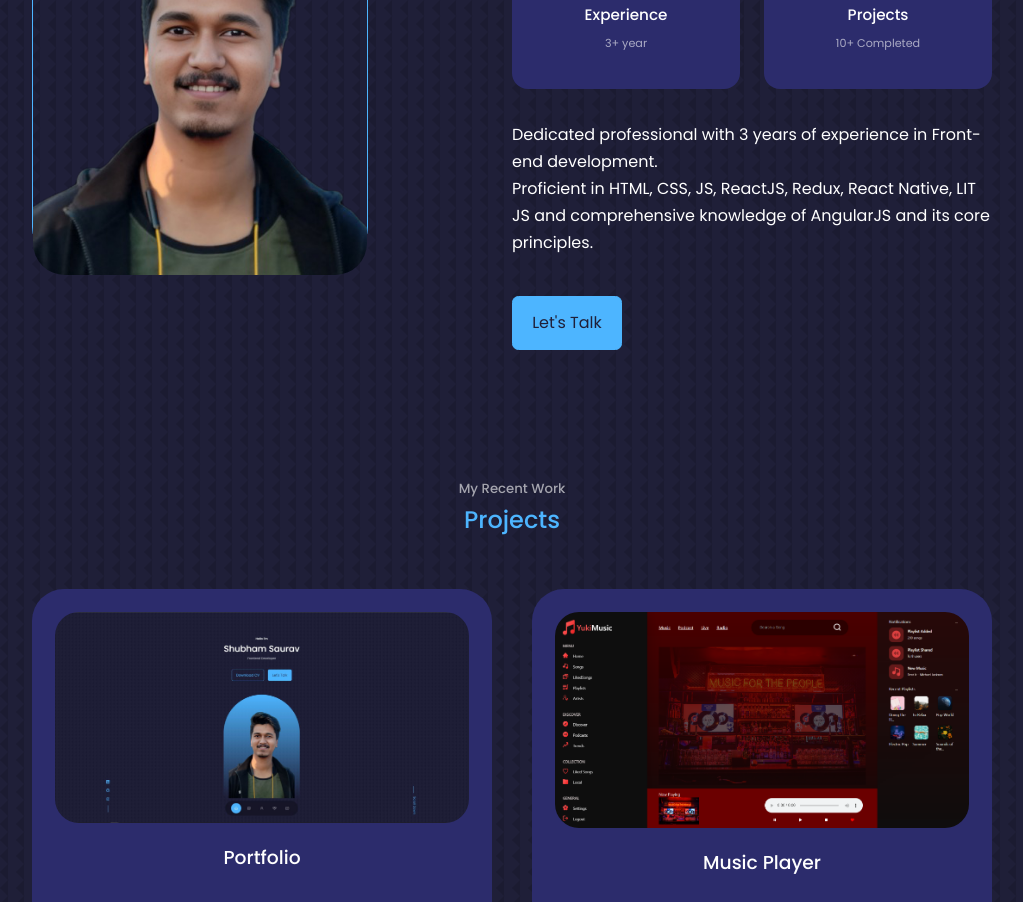
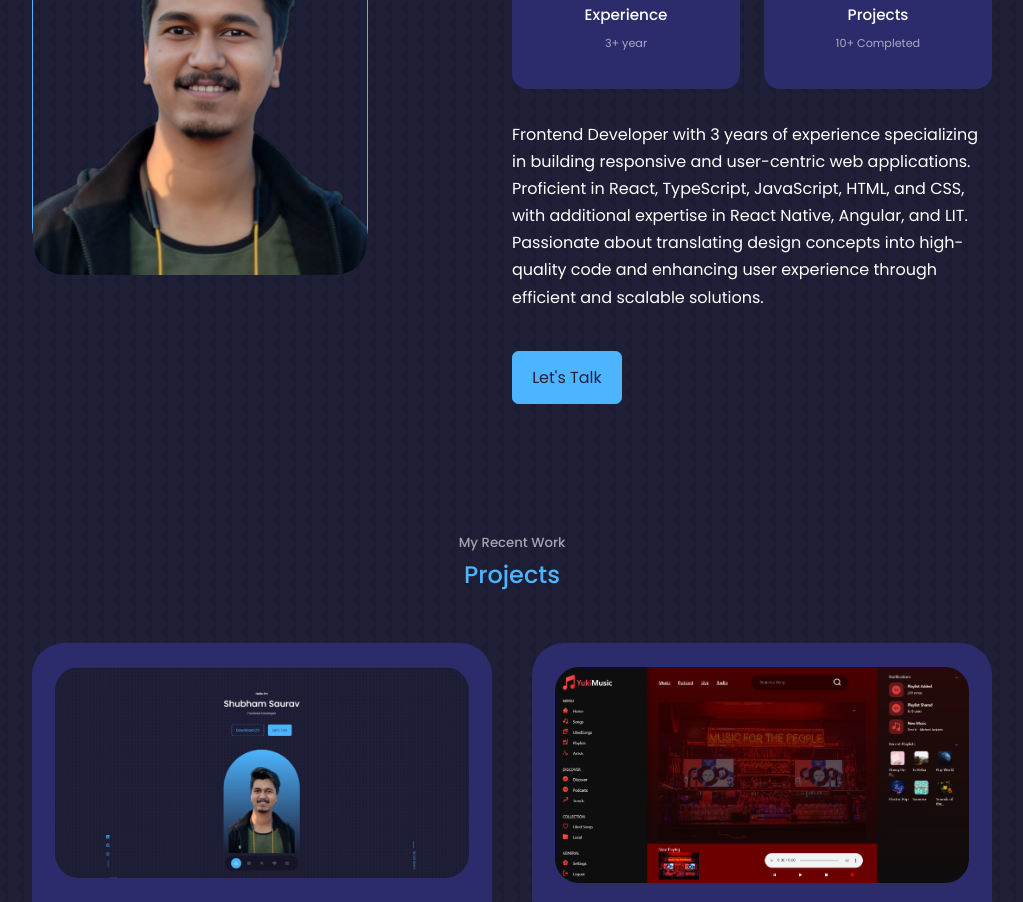
Before and after one commit to shubhamsaurav09/first-react-portfolio, a React (Create React App) app: page / in a window 1280 px wide. Shown: the part 1680-2582 px from the top of the page, without its empty margins (128-1151 px from the left). Built offline with nearby package versions, Linux system fonts and the light colour scheme.

Commit message:
MESSAGE: Updated Summary and Resume

```diff
--- a/src/components/about/About.jsx
+++ b/src/components/about/About.jsx
@@ -33,10 +33,12 @@ function About() {
           </div>
 
           <p>
-            Dedicated professional with 3 years of experience in Front-end
-            development. <br></br> Proficient in HTML, CSS, JS, ReactJS, Redux,
-            React Native, LIT JS and comprehensive knowledge of AngularJS and
-            its core principles. <br></br>
+            Frontend Developer with 3 years of experience specializing in
+            building responsive and user-centric web applications. Proficient in
+            React, TypeScript, JavaScript, HTML, and CSS, with additional
+            expertise in React Native, Angular, and LIT. Passionate about
+            translating design concepts into high-quality code and enhancing
+            user experience through efficient and scalable solutions.
           </p>
 
           <a href="#contact" className="btn btn-primary">
--- a/src/components/header/ResumeSection.jsx
+++ b/src/components/header/ResumeSection.jsx
@@ -1,5 +1,5 @@
 import React from "react";
-import CV from "../../assets/myCV1.pdf";
+import CV from "../../assets/myCV.pdf";
 
 function ResumeSection() {
   return (
```
Also changed, not shown: 2 other files (tests, documents, lock files or other folders).
